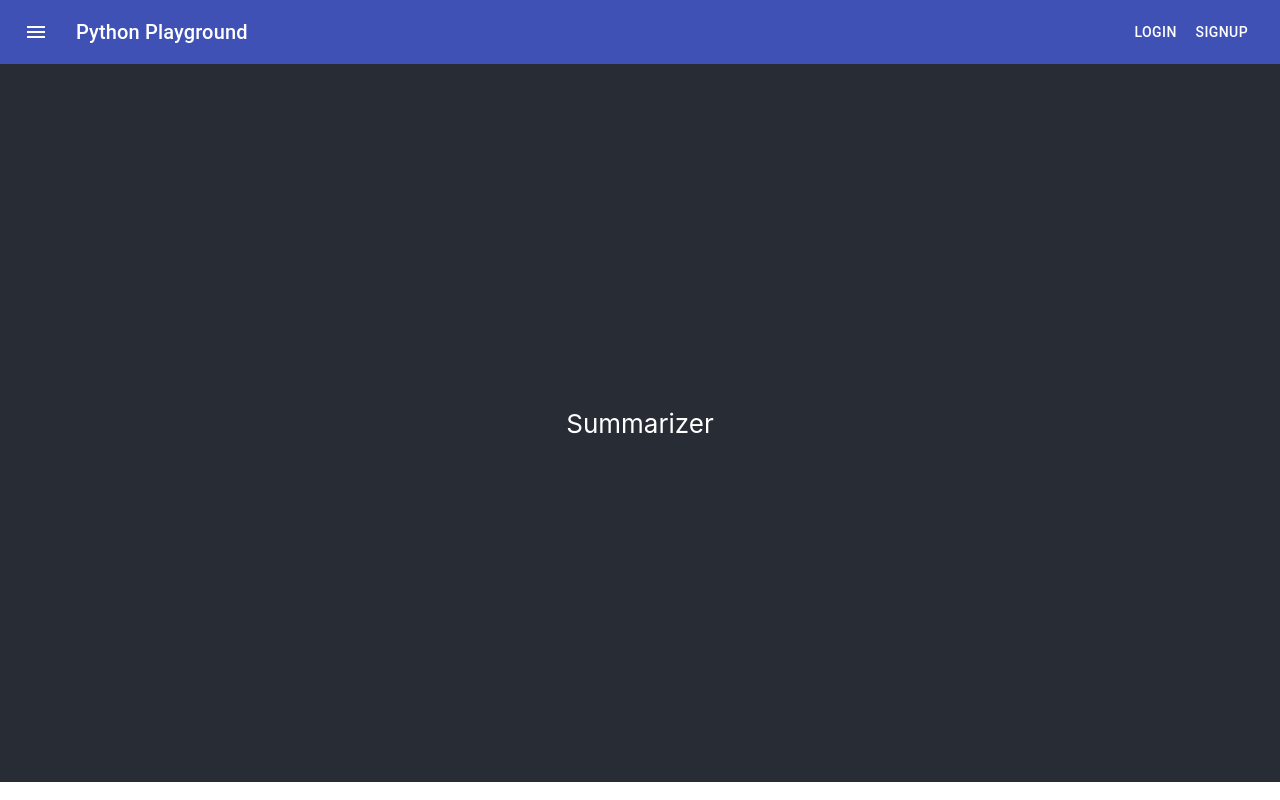
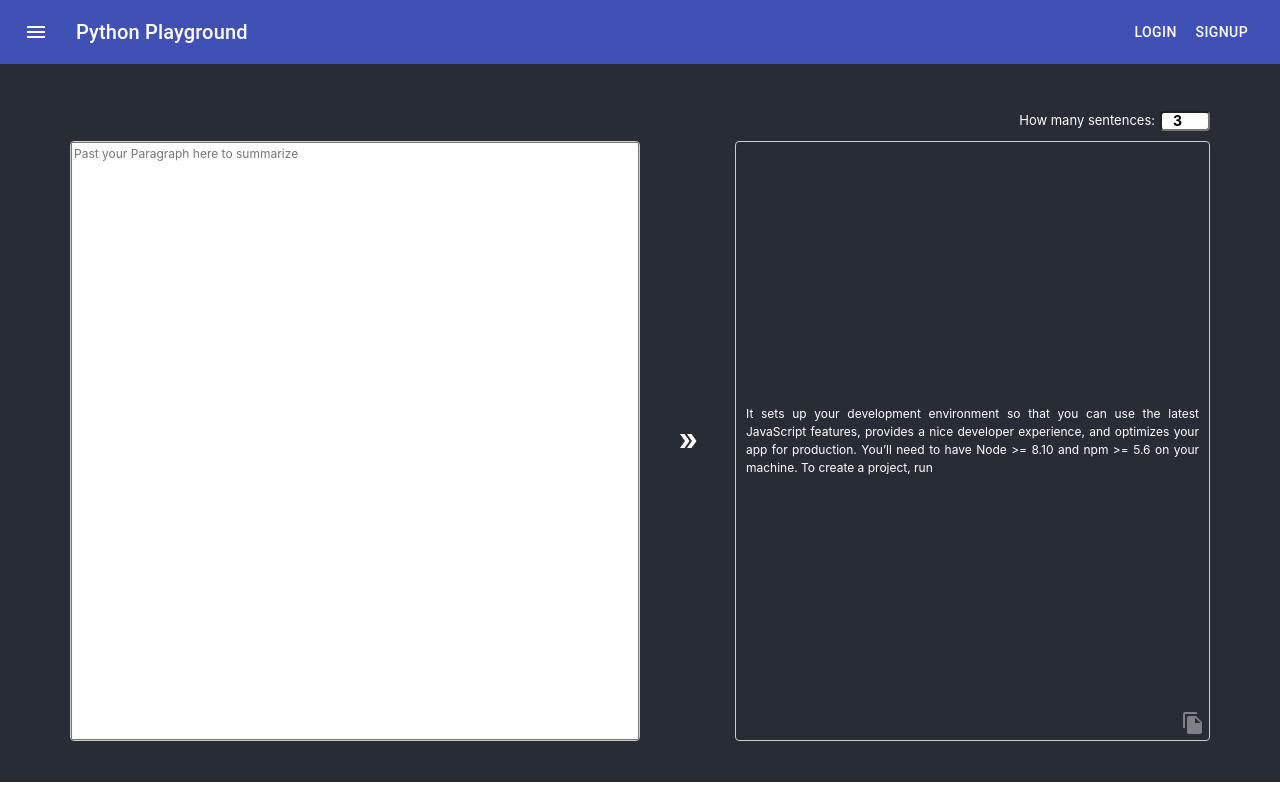
Before and after one commit to pradeephbac/ReactJs-Playground, a React app: page /summarizer in a window 1280 px wide. Built offline with nearby package versions, Linux system fonts and the light colour scheme.

Commit message:
summersizer changes

```diff
--- a/src/Main.js
+++ b/src/Main.js
@@ -1,6 +1,7 @@
 import React from 'react';
 import { BrowserRouter as Router, Route } from "react-router-dom";
-import 'bootstrap/dist/css/bootstrap.min.css';
+//import 'bootstrap/dist/css/bootstrap.min.css';
+import '../node_modules/bootstrap/dist/css/bootstrap.min.css';
 import Home from './components/Home/Home'
 import Summarizer from './components/Summarizer/Summarizer'
 import Header from './components/Header/Header'
--- a/src/components/Summarizer/Summarizer.css
+++ b/src/components/Summarizer/Summarizer.css
@@ -11,6 +11,73 @@
   font-size: calc(10px + 2vmin);
   color: white;
 }
-  .container-style{
-  margin-top: 40px;
+.container-style {
+  margin-top: -25px;
+  height: 75vh;
 }
+.left-col {
+  border: 1px solid #cccccc;
+  border-radius: 4px;
+  padding: 0;
+}
+.right-col {
+  border: 1px solid #cccccc;
+  border-radius: 4px;
+}
+.summary-rows{
+  height: 100%;
+}
+.text-area{
+  width: 100%;
+    height: 100%;
+    margin-top: 0px;
+    margin-bottom: 0px;
+    resize: none;
+    font-size: 12px;
+}
+.convert-icon{
+  cursor: pointer;
+  margin: 0;
+  position: absolute;
+  top: 50%;
+  left: 50%;
+  margin-right: -50%;
+  transform: translate(-50%, -50%);
+}
+.summary-text{
+  margin: 0;
+  padding: 10px;
+  position: absolute;
+  text-align: justify;
+  top: 50%;
+  left: 50%;
+  margin-right: -50%;
+  transform: translate(-50%, -50%);
+  font-size: 12px;
+}
+.copy-icon{
+  position: absolute;
+  bottom: 5px;
+  right: 4px;
+  z-index: 10;
+  opacity: 0.4;
+  cursor: pointer;
+}
+.sentence-count{
+  height: 30px;
+  display: flex;
+  position: relative;
+  justify-content: flex-end;
+}
+.number-input{
+  width: 50px;
+    height: 20px;
+    border-radius: 4px;
+    font-size: 14px;
+    font-weight: bold;
+    text-align: center;
+}
+.sentence-count-para{
+  font-size: 13px;
+    margin-right: 5px;
+}
--- a/src/components/Summarizer/Summarizer.js
+++ b/src/components/Summarizer/Summarizer.js
@@ -1,15 +1,86 @@
-import React from 'react';
-import './Summarizer.css';
+import React, { Component }  from "react";
+import "./Summarizer.css";
+import { Row, Col, Container } from "react-bootstrap";
+import DoubleArrowIcon from "@material-ui/icons/DoubleArrow";
+import FileCopyIcon from "@material-ui/icons/FileCopy";
 
+class Summarizer extends  Component{
+    constructor(props) {
+        super(props);
+        this.callSummarizer = this.callSummarizer.bind(this);
+        this.paragrapValue ='';
+        this.numberOfSentences=3;
+      }
 
-function Summarizer() {
-    return (
-        <div className="App">
-        <header className="App-header">
-        Summarizer
-        </header>
-        </div>
-    );
+    handleOnChange(event) {
+        this.paragrapValue = event.target.value
+    }
+
+    numberOnChange(event) {
+        this.numberOfSentences = event.target.value
+    }
+
+    callSummarizer() {
+        this.handleSubmit()
+    }
+
+    handleSubmit(){
+        fetch("https://hidden-brushlands-06723.herokuapp.com/summarize", {
+       method: 'POST',
+       body: JSON.stringify( {"number_of_sentences": this.numberOfSentences,
+       "paragraph":  this.paragrapValue}),
+       headers:{
+         'Content-Type': 'application/json'
+        }
+         }).then(res => res.json())
+         .then(response => console.log('Success:', JSON.stringify(response)))
+         .catch(error => console.error('Error:', error));
+        }
+
+    render() {
+      return   <div className="App">
+      <header className="App-header">
+        <Container className="container-style">
+          <Row className="sentence-count">
+            <p className="sentence-count-para">How many sentences: </p>
+            <input
+              className="number-input"
+              min="0"
+              max="99"
+              defaultValue={3}
+              onChange={event => this.numberOnChange(event)}
+              type="number"
+            ></input>
+          </Row>
+          <Row className="summary-rows">
+            <Col xs={6} className="left-col">
+              <textarea
+                className="text-area"
+                placeholder="Past your Paragraph here to summarize"
+                onChange={event => this.handleOnChange(event)}
+              ></textarea>
+            </Col>
+            <Col xs lg="1">
+              <DoubleArrowIcon
+                onClick={this.callSummarizer}
+                className="convert-icon"
+              />
+            </Col>
+            <Col className="right-col">
+              <p className="summary-text">
+                It sets up your development environment so that you can use the
+                latest JavaScript features, provides a nice developer
+                experience, and optimizes your app for production. You’ll need
+                to have Node >= 8.10 and npm >= 5.6 on your machine. To create a
+                project, run
+              </p>
+              <FileCopyIcon className="copy-icon" />
+            </Col>
+          </Row>
+        </Container>
+      </header>
+    </div>
+    }
   }
 
-  export default Summarizer;
+export default Summarizer;
```
Also changed, not shown: package.json (+8 -5 lines), 1 other file. Lines whose indentation alone changed are shown as unchanged.
